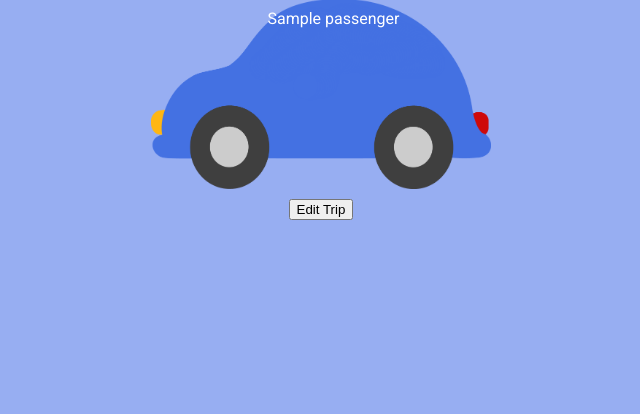
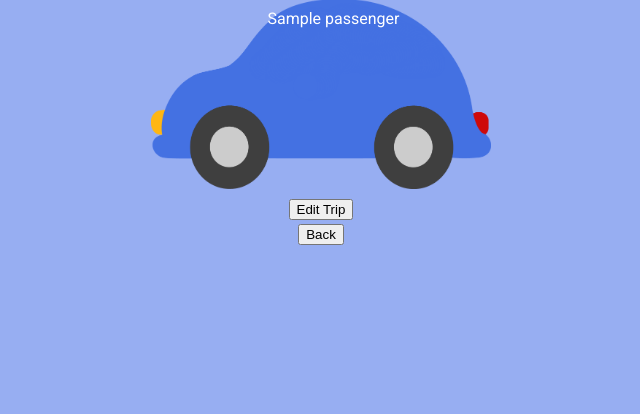
Before and after one commit to itsmelodious/MAC, a Python web app: template templates/tripinfo.html in a window 1280 px wide. Shown: the part 129-543 px from the top of the page, without its empty margins (319-959 px from the left). Run offline with Jinja, Linux system fonts and the light colour scheme; the template is opened without the code that fills it: most values are stand-ins (such as "Sample title", 1, 10 or a date in 2020).

Commit message:
Added back buttons

```diff
--- a/templates/tripinfo.html
+++ b/templates/tripinfo.html
@@ -32,5 +32,6 @@
     <div id="edittrip">
       <button><a href="/edittrip?key={{trip.key.urlsafe()}}">Edit Trip</a></button>
     </div>
+    <button><a href="/mainpage">Back</a></button>
   </body>
 </html>
--- a/templates/userinfo.html
+++ b/templates/userinfo.html
@@ -12,5 +12,6 @@
       {{user}}
       <a href="{{ logout_url }}">Sign out</a>
     </p>
+    <button><a href="/mainpage">Back</a></button>
   </body>
 </html>
```
